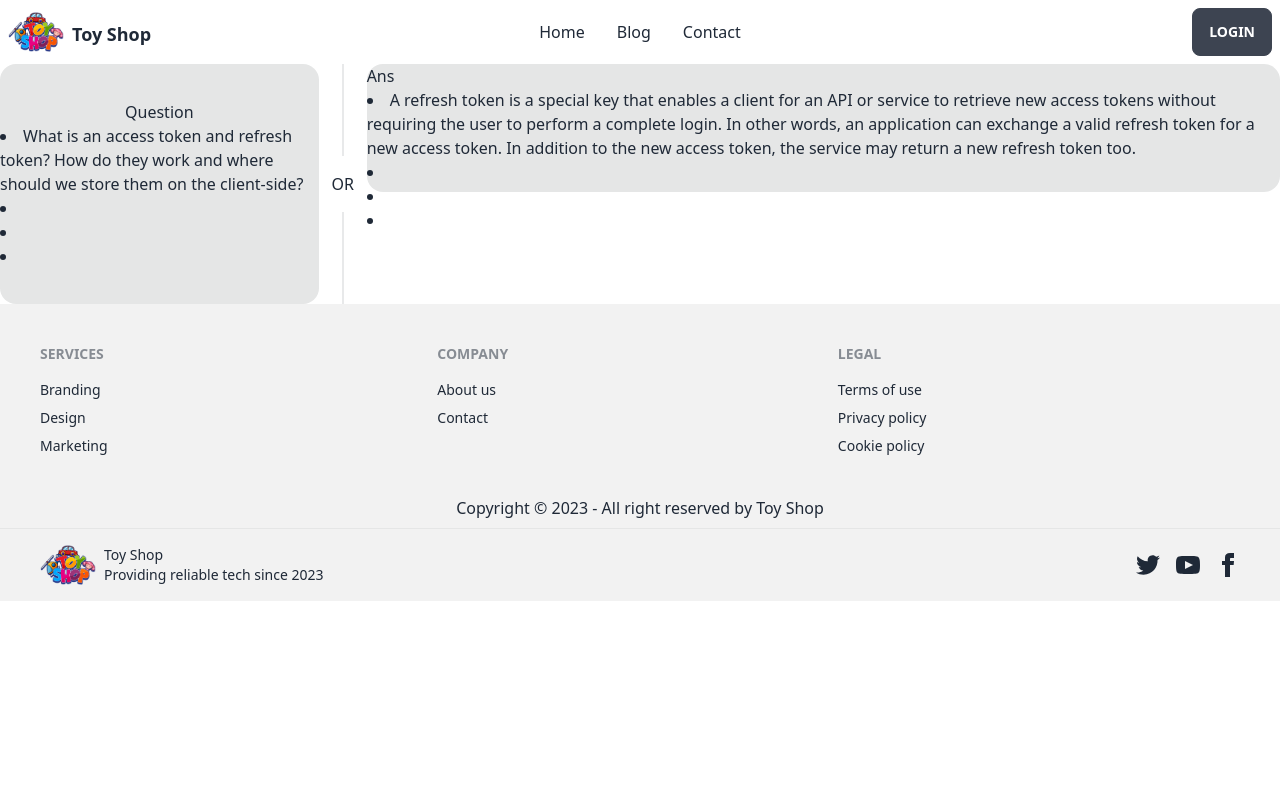
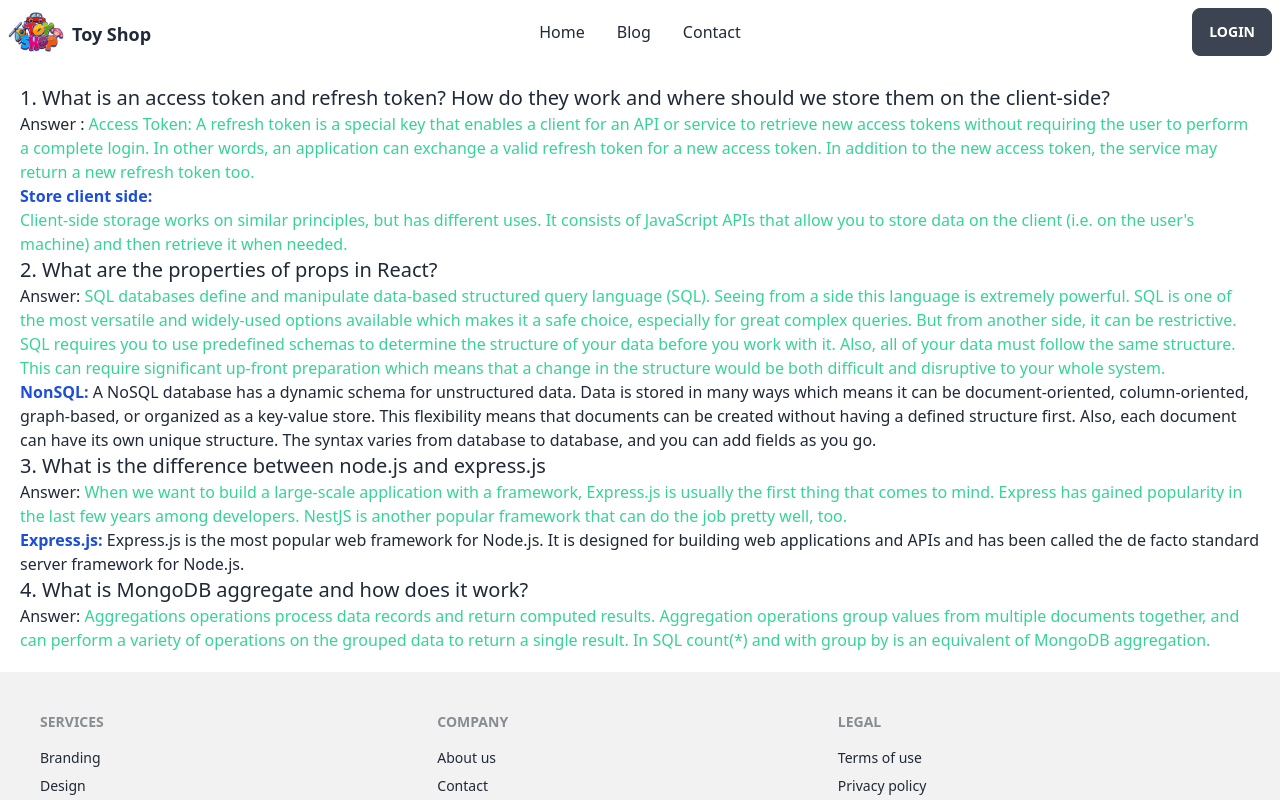
Before and after one commit to Armans07/toy-market-client, a React (Vite) app: page /blog in a window 1280 px wide. Shown: the top 800 px of the page. Built offline with nearby package versions, Linux system fonts and the light colour scheme; no server answers.

Commit message:
added blog

```diff
--- a/src/Pages/Blog/Blog.jsx
+++ b/src/Pages/Blog/Blog.jsx
@@ -2,27 +2,25 @@ import React from 'react';
 
 const Blog = () => {
     return (
-        <div className="flex flex-col w-full lg:flex-row">
-        <div className="grid flex-grow h-60 card bg-base-300 rounded-box place-items-center">
-            <div>
-            <h2 className='text-center'>Question</h2>
-            <li>What is an access token and refresh token? How do they work and where should we store them on the client-side?</li>
-            <li></li>
-            <li></li>
-            <li></li>
-            </div>
-            </div>
-        <div className="divider lg:divider-horizontal">OR</div>
-        <div className="grid flex-grow h-32 card bg-base-300 rounded-box place-items-center">
-            <div>
-                <h2>Ans</h2>
-                <li>A refresh token is a special key that enables a client for an API or service to retrieve new access tokens without requiring the user to perform a complete login. In other words, an application can exchange a valid refresh token for a new access token. In addition to the new access token, the service may return a new refresh token too.</li>
-                <li></li>
-                <li></li>
-                <li></li>
-            </div>
-        </div>
-      </div>
+        <div className='p-5'>
+
+        <p className='text-xl mb-0'>1. What is an access token and refresh token? How do they work and where should we store them on the client-side?</p>
+        <h5>Answer : <span className='text-success'>Access Token: A refresh token is a special key that enables a client for an API or service to retrieve new access tokens without requiring the user to perform a complete login. In other words, an application can exchange a valid refresh token for a new access token. In addition to the new access token, the service may return a new refresh token too. <br />
+        <span className='font-bold text-blue-700'>Store client side:</span> <br />
+        Client-side storage works on similar principles, but has different uses. It consists of JavaScript APIs that allow you to store data on the client (i.e. on the user's machine) and then retrieve it when needed.
+        </span></h5>
+        <p className=' text-xl mb-0'>2. What are the properties of props in React?</p>
+        <h5>Answer: <span className='text-success'>SQL databases define and manipulate data-based structured query language (SQL). Seeing from a side this language is extremely powerful. SQL is one of the most versatile and widely-used options available which makes it a safe choice, especially for great complex queries. But from another side, it can be restrictive. SQL requires you to use predefined schemas to determine the structure of your data before you work with it. Also, all of your data must follow the same structure. This can require significant up-front preparation which means that a change in the structure would be both difficult and disruptive to your whole system. </span> <br />
+        <span className='font-bold text-blue-700'>NonSQL:</span> A NoSQL database has a dynamic schema for unstructured data. Data is stored in many ways which means it can be document-oriented, column-oriented, graph-based, or organized as a key-value store. This flexibility means that documents can be created without having a defined structure first. Also, each document can have its own unique structure. The syntax varies from database to database, and you can add fields as you go.
+        </h5>
+        <p className=' text-xl mb-0'>3. What is the difference between node.js and express.js</p>
+        <h5>Answer: <span className='text-success'>When we want to build a large-scale application with a framework, Express.js is usually the first thing that comes to mind. Express has gained popularity in the last few years among developers. NestJS is another popular framework that can do the job pretty well, too.</span> <br />
+        <span className='font-bold text-blue-700'>Express.js:</span> Express.js is the most popular web framework for Node.js. It is designed for building web applications and APIs and has been called the de facto standard server framework for Node.js.
+        </h5>
+        <p className=' text-xl mb-0'>4. What is MongoDB aggregate and how does it work?</p>
+        <h5>Answer: <span className='text-success'>Aggregations operations process data records and return computed results. Aggregation operations group values from multiple documents together, and can perform a variety of operations on the grouped data to return a single result. In SQL count(*) and with group by is an equivalent of MongoDB aggregation.</span></h5>
+
+    </div>
     );
 };
 
```
Also changed, not shown: src/Pages/Register/Register.jsx (+8 -8 lines).
